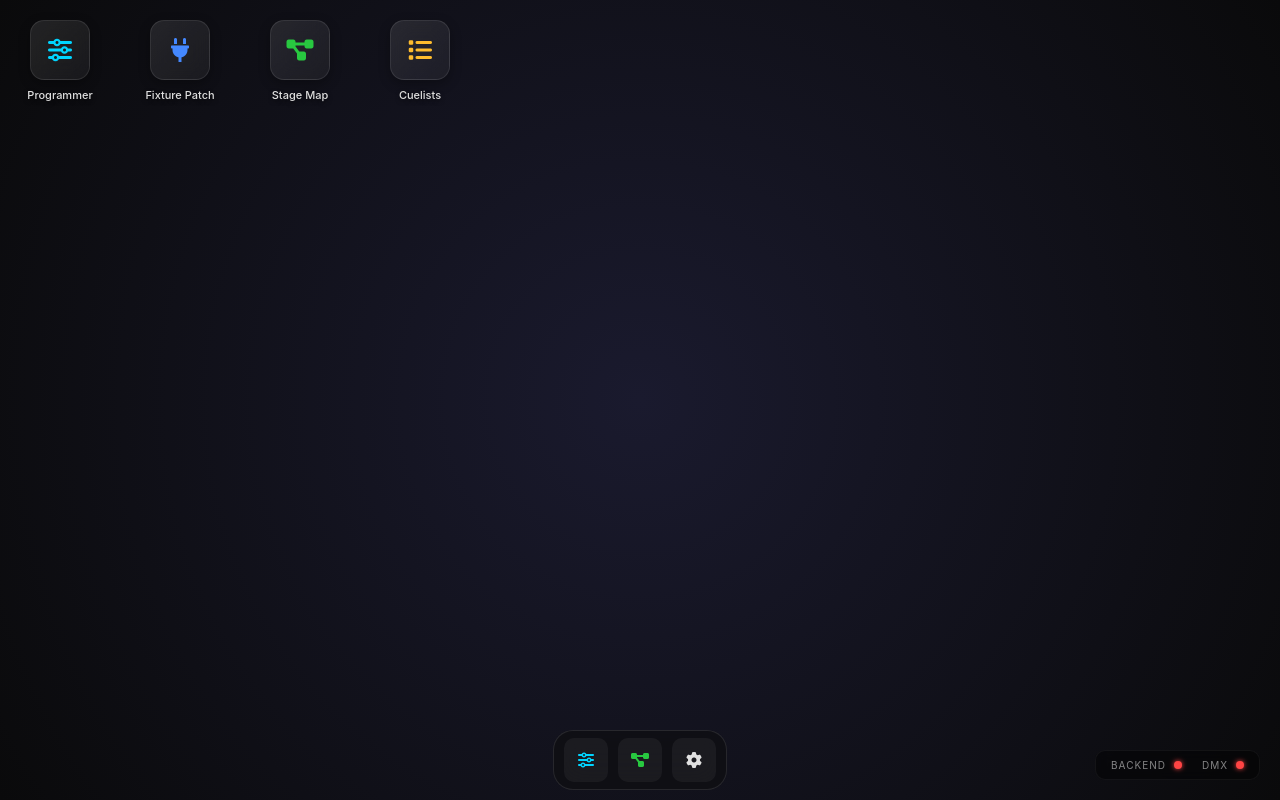
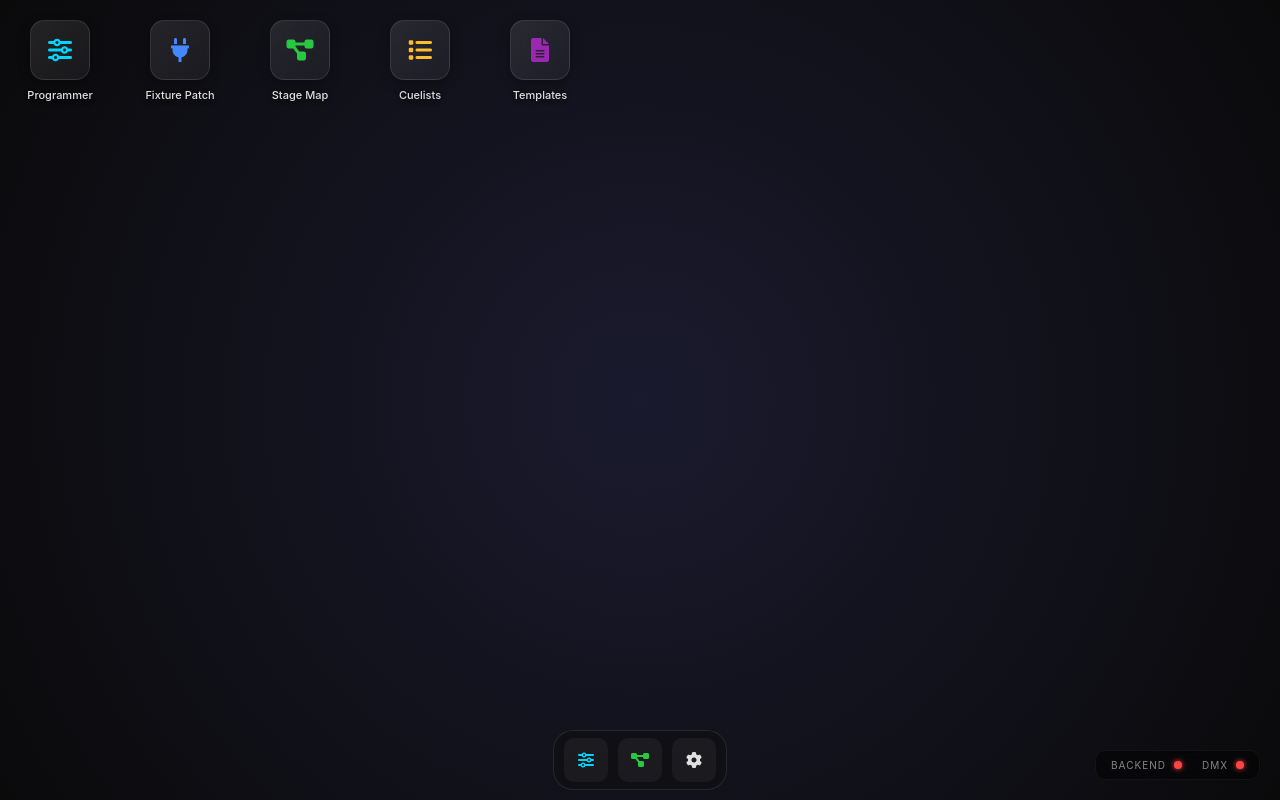
Before and after one commit to ella-es-tiffy/WebDmx, a PHP site: page /dashboard.php in a window 1280 px wide. Run offline with PHP 8.4, Linux system fonts and the light colour scheme.

Commit message:
Integrate Template Manager into Dashboard - Remove standalone templates.php

```diff
--- a/public/dashboard.php
+++ b/public/dashboard.php
@@ -5,6 +5,7 @@
     <meta name="viewport" content="width=device-width, initial-scale=1.0">
     <title>WebDMX Dashboard</title>
     <link rel="stylesheet" href="css/dashboard.css?v=<?php echo time(); ?>">
+    <link rel="stylesheet" href="css/templates.css?v=<?php echo time(); ?>">
     <link rel="stylesheet" href="https://cdnjs.cloudflare.com/ajax/libs/font-awesome/6.0.0/css/all.min.css">
     <style>
         /* Embedding some specific icons styles */
@@ -33,6 +34,10 @@
                 <div class="icon-box"><i class="fas fa-list icon-cues"></i></div>
                 <span>Cuelists</span>
             </div>
+            <div class="icon-item" onclick="openTemplates()">
+                <div class="icon-box"><i class="fas fa-file-alt" style="color: #9c27b0;"></i></div>
+                <span>Templates</span>
+            </div>
         </div>
     </div>
 
@@ -57,6 +62,7 @@
     <script src="js/window_manager.js?v=<?php echo time(); ?>"></script>
     <script src="js/visualizer.js?v=<?php echo time(); ?>"></script>
     <script src="js/patch.js?v=<?php echo time(); ?>"></script>
+    <script src="js/templates.js?v=<?php echo time(); ?>"></script>
     <script>
         let visualizer = null;
 
@@ -109,6 +115,20 @@
             patchManager.init();
         }
 
+        function openTemplates() {
+            wm.createWindow('templates', 'Fixture Templates', {
+                width: '900px',
+                height: '650px',
+                top: '80px',
+                left: '250px',
+                content: '<div id="content-templates">Loading...</div>'
+            });
+            if (!window.templateManager) {
+                window.templateManager = new TemplateManager();
+            }
+            templateManager.init();
+        }
+
         async function startDashboardStatus() {
             const checkStatus = async () => {
                 try {
```
Also changed, not shown: public/templates.php (deleted, +0 -36 lines).
